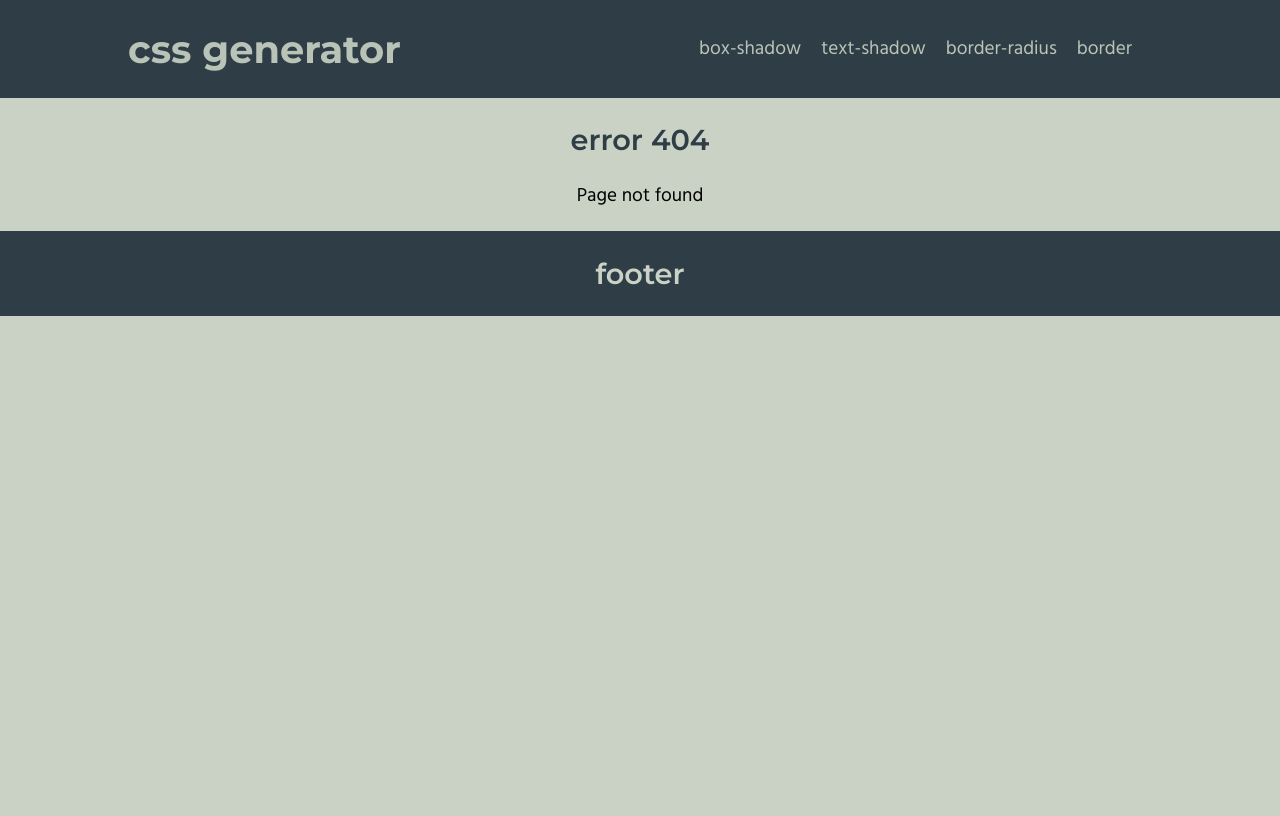
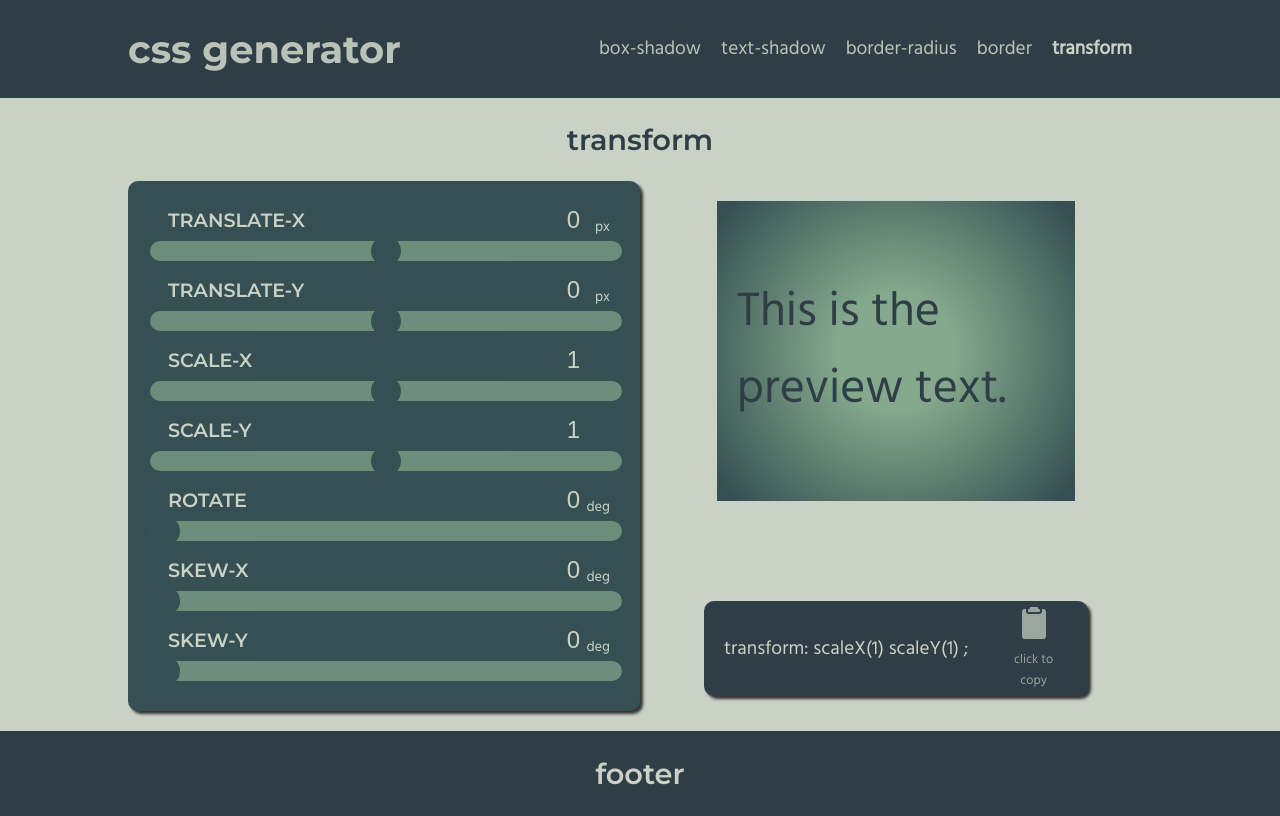
Before and after one commit to thibault-castelli/another_css_generator, a React (Vite) app: page /transform in a window 1280 px wide. Before the commit this address had no page. Built offline with nearby package versions, Linux system fonts and the light colour scheme.

Commit message:
Add transform page

```diff
--- a/src/App.tsx
+++ b/src/App.tsx
@@ -6,6 +6,7 @@ import TextShadow from './pages/TextShadow';
 import BorderRadius from './pages/BorderRadius';
 import Border from './pages/Border';
 import Error from './pages/Error';
+import Transform from './pages/Transform';
 
 function App() {
    return (
@@ -18,6 +19,7 @@ function App() {
                   <Route path="/text-shadow" element={<TextShadow />} />
                   <Route path="/border-radius" element={<BorderRadius />} />
                   <Route path="/border" element={<Border />} />
+                  <Route path="/transform" element={<Transform />} />
                   <Route path="*" element={<Error />} />
                </Route>
             </Routes>
--- a/src/components/DemoBox.tsx
+++ b/src/components/DemoBox.tsx
@@ -42,12 +42,51 @@ const DemoBox = ({ cssProperty, cssValue, text = '' }: Props) => {
                borderBottom: borders[2],
                borderLeft: borders[3],
             });
-            setCssPrompt([
-               `border-top: ${borders[0]};`,
-               `border-right: ${borders[1]};`,
-               `border-bottom: ${borders[2]};`,
-               `border-left: ${borders[3]};`,
-            ]);
+
+            // Only prompt borders with a value different than 0px
+            const bordersPrompt: string[] = [];
+            let allStartWithZero = true;
+
+            if (!borders[0].startsWith('0')) {
+               bordersPrompt.push(`border-top: ${borders[0]};`);
+               allStartWithZero = false;
+            }
+            if (!borders[1].startsWith('0')) {
+               bordersPrompt.push(`border-right: ${borders[1]};`);
+               allStartWithZero = false;
+            }
+            if (!borders[2].startsWith('0')) {
+               bordersPrompt.push(`border-bottom: ${borders[2]};`);
+               allStartWithZero = false;
+            }
+            if (!borders[3].startsWith('0')) {
+               bordersPrompt.push(`border-left: ${borders[3]};`);
+               allStartWithZero = false;
+            }
+            if (allStartWithZero) {
+               bordersPrompt.push(`border: ${borders[0]}`);
+            }
+            setCssPrompt(bordersPrompt);
+            break;
+
+         case CssProperty.transform:
+            const tranforms = cssValue.split(';');
+            setCssObj({
+               transform: `${tranforms[0]} ${tranforms[1]} ${tranforms[2]} ${tranforms[3]} ${tranforms[4]} ${tranforms[5]} ${tranforms[6]}`,
+            });
+
+            // Only add values to transform property if their value is different than zero
+            // scaleX and scaleY are always added
+            const transformPrompt: string[] = ['transform: '];
+            tranforms.forEach((transform) => {
+               const i = transform.indexOf('(') + 1;
+               if (!(transform[i] === '0') || transform.startsWith('scale')) {
+                  transformPrompt[0] += transform + ' ';
+               }
+            });
+
+            transformPrompt[0] += ';';
+            setCssPrompt(transformPrompt);
             break;
       }
    }, [cssValue]);
--- a/src/components/Header.tsx
+++ b/src/components/Header.tsx
@@ -21,6 +21,9 @@ const Header = () => {
                   <li>
                      <NavLink to="/border">border</NavLink>
                   </li>
+                  <li>
+                     <NavLink to="/transform">transform</NavLink>
+                  </li>
                </ul>
             </nav>
          </div>
--- a/src/enums.ts
+++ b/src/enums.ts
@@ -4,4 +4,5 @@ export enum CssProperty {
    borderRadius,
    border,
    borderDetailed,
+   transform,
 }
--- /dev/null
+++ b/src/pages/Transform.tsx
@@ -0,0 +1,102 @@
+import DemoBox from '../components/DemoBox';
+import Slider from '../components/Slider';
+import { CssProperty } from '../enums';
+import { useState, useEffect } from 'react';
+import { motion } from 'framer-motion';
+
+const Transform = () => {
+   const [translateX, setTranslateX] = useState<string>('0');
+   const [translateY, setTranslateY] = useState<string>('0');
+   const [scaleX, setScaleX] = useState<string>('1');
+   const [scaleY, setScaleY] = useState<string>('1');
+   const [rotate, setRotate] = useState<string>('0');
+   const [skewX, setSkewX] = useState<string>('0');
+   const [skewY, setSkewY] = useState<string>('0');
+   const [cssValue, setCssValue] = useState<string>('');
+
+   useEffect(() => {
+      setCssValue(
+         `translateX(${translateX}px);translateY(${translateY}px);scaleX(${scaleX});scaleY(${scaleY});rotate(${rotate}deg);skewX(${skewX}deg);skewY(${skewY}deg)`
+      );
+   }, [translateX, translateY, scaleX, scaleY, rotate, skewX, skewY]);
+
+   return (
+      <motion.main
+         initial={{ opacity: 0.5, x: -1000 }}
+         animate={{ opacity: 1, x: 0 }}
+         transition={{
+            x: { type: 'spring', stiffness: 300, damping: 30 },
+            opacity: { duration: 0.2 },
+         }}
+      >
+         <h2>transform</h2>
+         <section className="container col-2">
+            <form>
+               <Slider
+                  minSlider={-100}
+                  maxSlider={100}
+                  name="translate-x"
+                  sliderValue={translateX}
+                  setSliderValue={setTranslateX}
+                  unit="px"
+               />
+               <Slider
+                  minSlider={-100}
+                  maxSlider={100}
+                  name="translate-y"
+                  sliderValue={translateY}
+                  setSliderValue={setTranslateY}
+                  unit="px"
+               />
+               <Slider
+                  minSlider={0}
+                  maxSlider={2}
+                  name="scale-x"
+                  sliderValue={scaleX}
+                  setSliderValue={setScaleX}
+                  step="0.01"
+               />
+               <Slider
+                  minSlider={0}
+                  maxSlider={2}
+                  name="scale-y"
+                  sliderValue={scaleY}
+                  setSliderValue={setScaleY}
+                  step="0.01"
+               />
+               <Slider
+                  minSlider={0}
+                  maxSlider={360}
+                  name="rotate"
+                  sliderValue={rotate}
+                  setSliderValue={setRotate}
+                  unit="deg"
+               />
+               <Slider
+                  minSlider={0}
+                  maxSlider={180}
+                  name="skew-x"
+                  sliderValue={skewX}
+                  setSliderValue={setSkewX}
+                  unit="deg"
+               />
+               <Slider
+                  minSlider={0}
+                  maxSlider={180}
+                  name="skew-y"
+                  sliderValue={skewY}
+                  setSliderValue={setSkewY}
+                  unit="deg"
+               />
+            </form>
+            <DemoBox
+               cssProperty={CssProperty.transform}
+               cssValue={cssValue}
+               text="This is the preview text."
+            />
+         </section>
+      </motion.main>
+   );
+};
+
+export default Transform;
--- a/src/style/index.css
+++ b/src/style/index.css
@@ -127,6 +127,7 @@ form {
   background-color: #354f52;
   color: #cad2c5;
   box-shadow: 3px 3px 3px 0px #333333;
+  z-index: 1;
 }
 form input {
   color: #cad2c5;
@@ -322,11 +323,13 @@ form .select-container select:hover {
 .demo-box-container .demo-box {
   width: 70%;
   min-height: 300px;
-  background-color: #84a98c;
+  background: #84a98c;
+  background: radial-gradient(circle farthest-corner at center center, #84a98c 25%, #354f52 95%);
   margin: 0 auto;
   display: flex;
   align-items: center;
   justify-content: center;
+  z-index: -1;
 }
 .demo-box-container .demo-box p {
   color: #2f3e46;
@@ -346,6 +349,7 @@ form .select-container select:hover {
 }
 .demo-box-container .copy-container p {
   margin-right: 20px;
+  z-index: 1;
 }
 .demo-box-container .copy-container p span {
   display: block;
--- a/src/style/index.scss
+++ b/src/style/index.scss
@@ -151,6 +151,8 @@ form {
    background-color: $dark-green;
    color: $white;
    box-shadow: $shadow;
+   z-index: 1;
+
    input {
       color: $white;
    }
@@ -373,11 +375,19 @@ form {
    .demo-box {
       width: 70%;
       min-height: 300px;
-      background-color: $light-green;
+      // background-color: $light-green;
+
+      background: #84a98c;
+      background: radial-gradient(
+         circle farthest-corner at center center,
+         #84a98c 25%,
+         #354f52 95%
+      );
       margin: 0 auto;
       display: flex;
       align-items: center;
       justify-content: center;
+      z-index: -1;
 
       p {
          color: $black;
@@ -398,6 +408,7 @@ form {
 
       p {
          margin-right: 20px;
+         z-index: 1;
 
          span {
             display: block;
```
Also changed, not shown: 1 other file (tests, documents, lock files or other folders).
